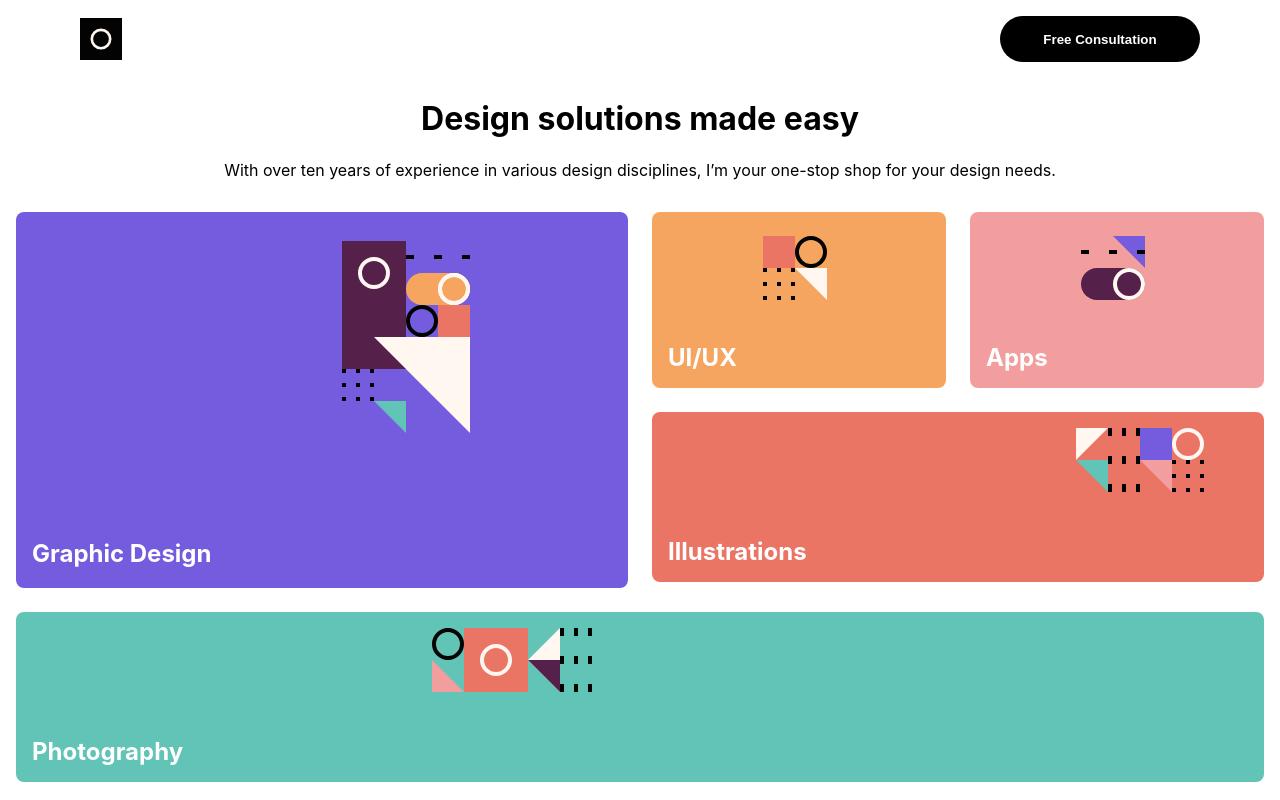
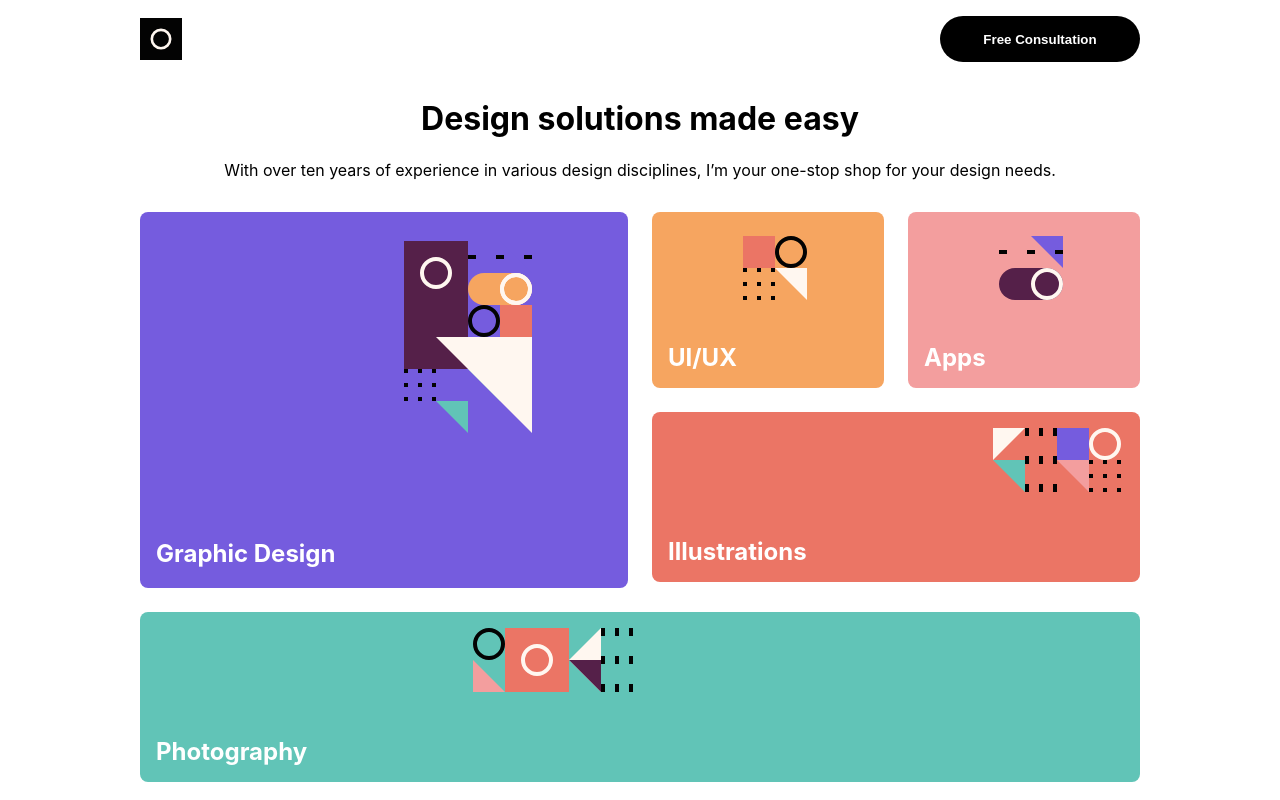
Before and after one commit to jamesbchurch/Single-page-design-portfolio, a React (Create React App) app in the folder design/: page / in a window 1280 px wide. Shown: the top 800 px of the page. Built offline with nearby package versions, Linux system fonts and the light colour scheme.

Commit message:
Updated the max-width of services and nav items.

```diff
--- a/design/src/components/NavSlice/NavSlice.module.css
+++ b/design/src/components/NavSlice/NavSlice.module.css
@@ -1,5 +1,6 @@
 .navList{
-
+  max-width: 1000px;
+  margin: 0 auto;
   display: flex;
   justify-content: space-between;
   flex-flow: row;
--- a/design/src/components/ServicesSlice/ServicesSlice.module.css
+++ b/design/src/components/ServicesSlice/ServicesSlice.module.css
@@ -1,5 +1,5 @@
 .gridContainer {
-  margin: 0;
+
   padding: 0;
   display: grid;
   grid-template-columns: 1fr 1fr 1fr 1fr;
@@ -8,6 +8,8 @@
   color: white;
   font-size: 1rem;
   padding: 1rem;
+  max-width: 1000px;
+  margin: 0 auto;
 
 }
 
@@ -177,7 +179,7 @@ display: flex;
 
 @media (min-width: 768px) {
   .gridContainer {
-    margin: 0;
+
     grid-template-columns: repeat(4, 1fr);
     grid-template-rows: 1fr 1fr 1fr;
 
@@ -334,7 +336,7 @@ display: flex;
 
   @media (min-width:1440px) {
     .gridContainer {
-      margin: 0;
+
       grid-template-columns: repeat(6, 1fr);
       grid-template-rows: 1fr 1fr;
 
```
